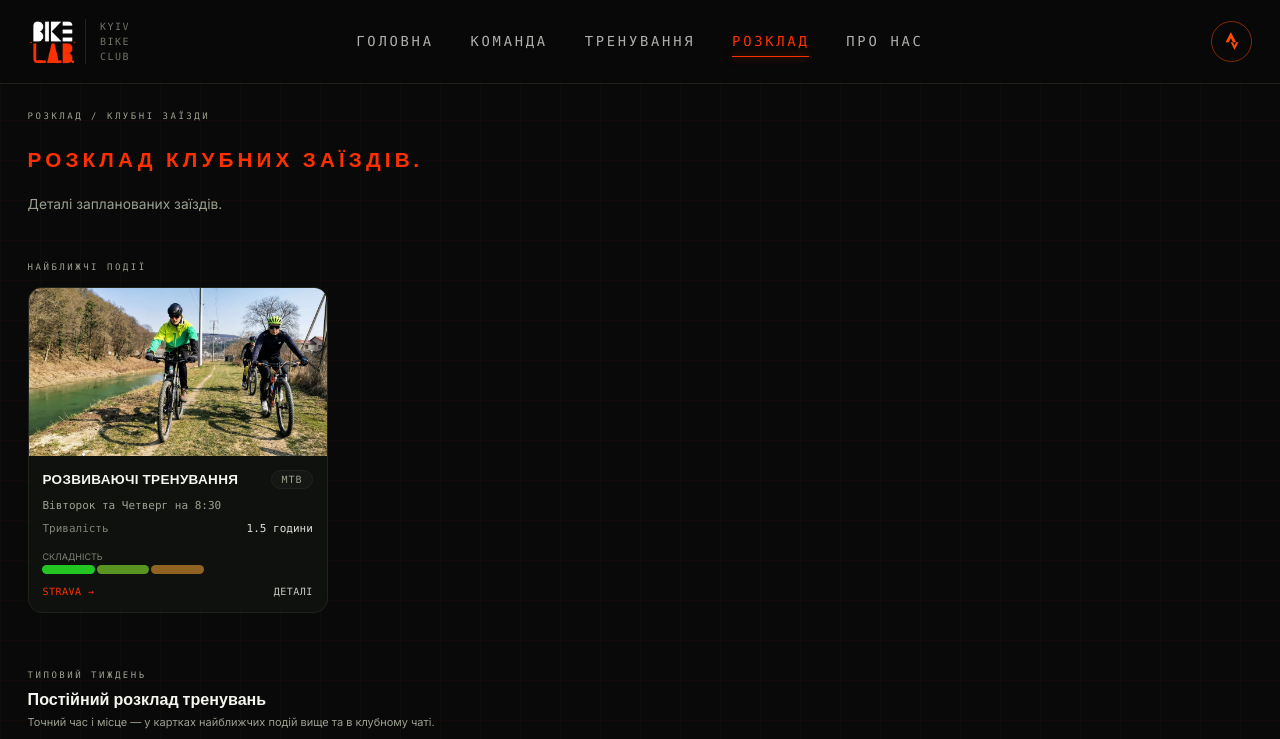
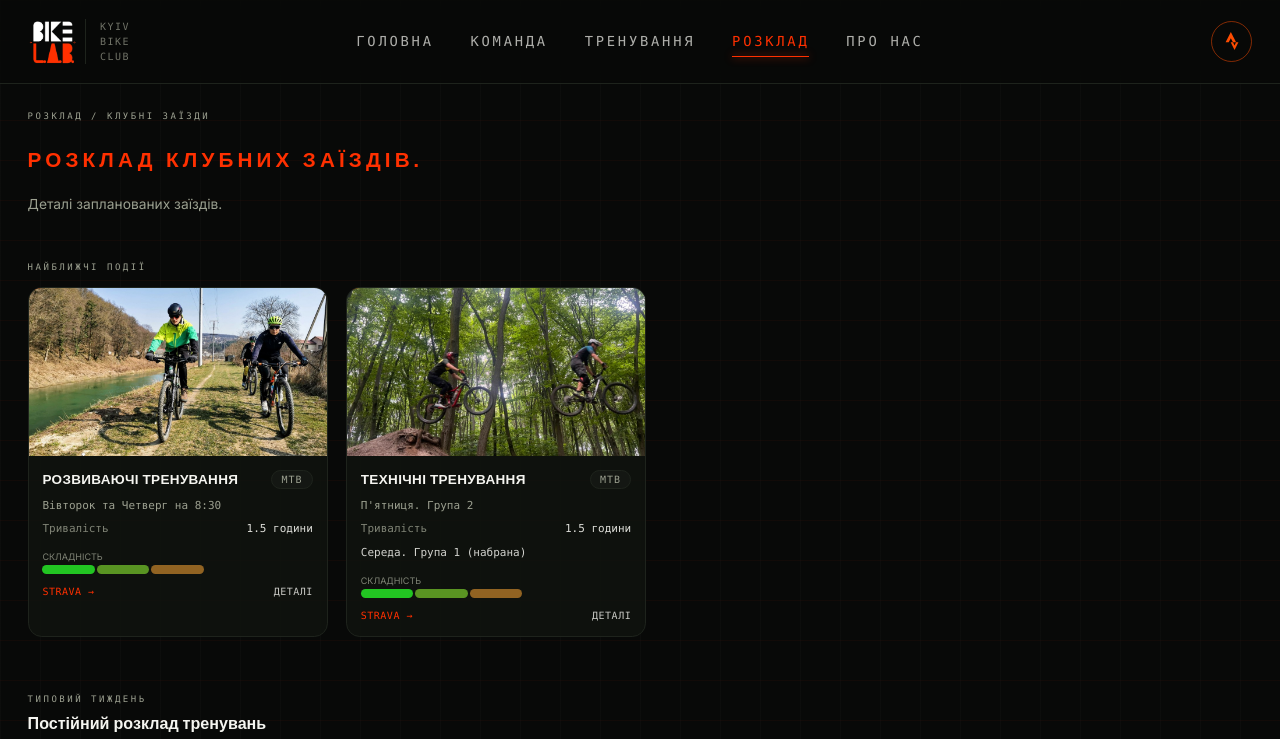
Before and after one commit to VasileAdicto/bikelab-site, a Next.js app: page /calendar in a window 1280 px wide. Shown: the top 739 px of the page. Built offline with nearby package versions, Linux system fonts and the light colour scheme.

Commit message:
Add image property to Ride type and include new ride in CalendarPage for enhanced visual representation

```diff
--- a/src/app/calendar/page.tsx
+++ b/src/app/calendar/page.tsx
@@ -12,6 +12,7 @@ type Ride = {
   id: string;
   title: string;
   metaLine?: string;
+  image: string;
   date: string;
   startTime: string;
   category: RideCategory;
@@ -81,6 +82,7 @@ const rides: Ride[] = [
     id: "r1",
     title: "Розвиваючі тренування",
     metaLine: "Вівторок та Четверг на 8:30",
+    image: "/calendar/open-training.png",
     date: "2026-04-15",
     startTime: "9:00",
     category: "MTB",
@@ -89,6 +91,22 @@ const rides: Ride[] = [
     elevation: "",
     powerWkg: "",
     duration: "1.5 години",
+    difficulty: 3,
+  },
+  {
+    id: "r2",
+    title: "Технічні тренування",
+    metaLine: "П'ятниця. Група 2",
+    image: "/calendar/technical-group-ride.png",
+    date: "2026-04-16",
+    startTime: "9:00",
+    category: "MTB",
+    meetingPoint: "Голосієво",
+    distance: "",
+    elevation: "",
+    powerWkg: "",
+    duration: "1.5 години",
+    note: "Середа. Група 1 (набрана)",
     difficulty: 3,
   },
 ];
@@ -137,7 +155,7 @@ export default function CalendarPage() {
             >
               <div className="relative w-full aspect-video min-h-[120px] bg-steel/50 overflow-hidden">
                 <img
-                  src="/calendar/open-training.png"
+                  src={ride.image}
                   alt="Клубне тренування в Голосієво"
                   className="h-full w-full object-cover"
                 />
```
Also changed, not shown: public/calendar/technical-group-ride.png (added).
